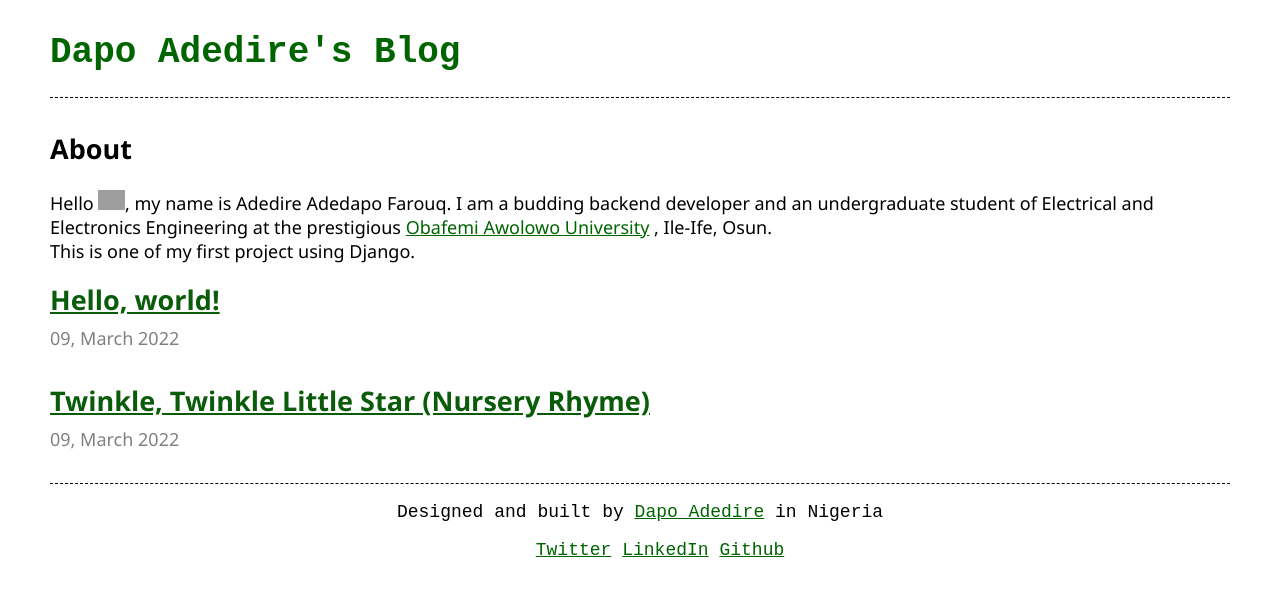
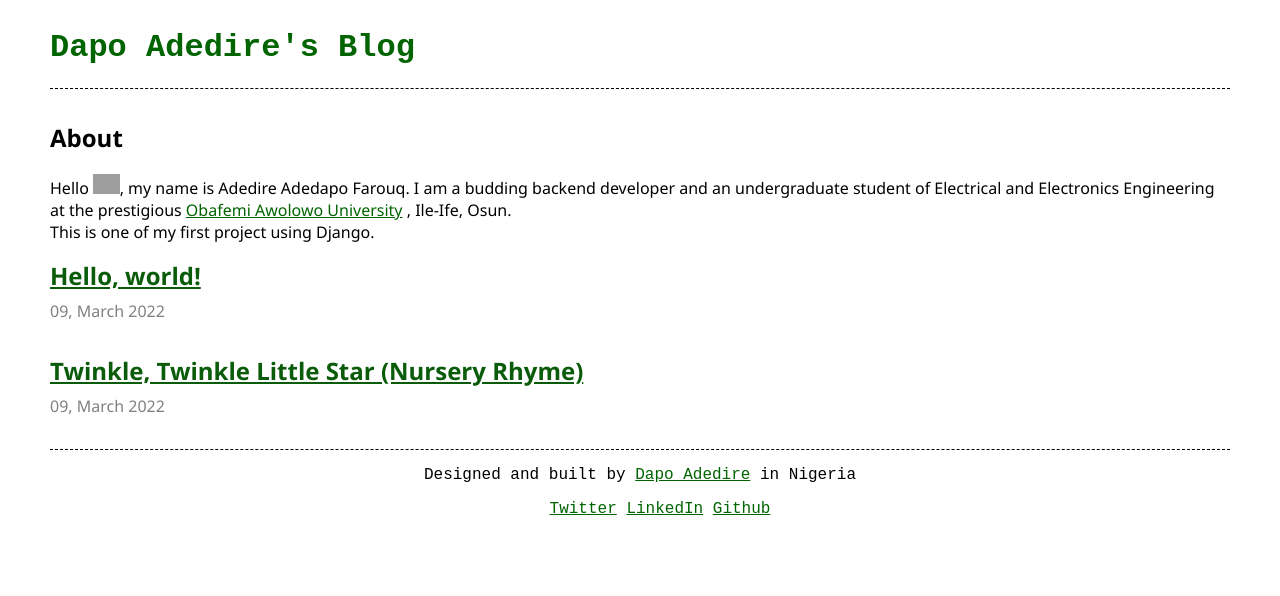
Before and after one commit to dapoadedire/django-blog-website, a Django app: page / in a window 1280 px wide. Shown: the top 596 px of the page. Run offline with Django 4.2, Linux system fonts and the light colour scheme; data comes from the database, SQL or seed files in the repository; grey boxes are pictures that could not be loaded.

Commit message:
new changes to styling

```diff
--- a/static/css/base.css
+++ b/static/css/base.css
@@ -14,7 +14,7 @@ header{
 }
 
 body{
-    font-size: 18px;
+    font-size: 16px;
     font-family:'Segoe UI', Tahoma, Geneva, Verdana, sans-serif;
     margin-left: 50px;
     margin-right: 50px;
@@ -57,7 +57,7 @@ body{
 
 .post-entry p {
     margin: 0;
-    font-weight: 400;
+    font-weight: 200;
     text-decoration: none;
 }
 
```
